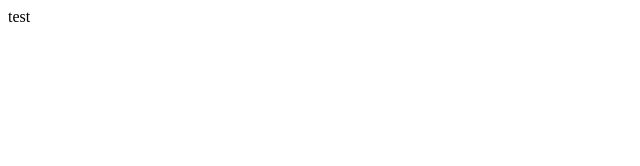
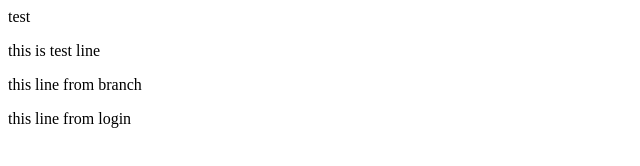
Before and after one commit to mohammad-masud/dummy, a plain HTML site: page index.html in a window 1280 px wide. Shown: the whole page, without its empty margins (0-640 px from the left). Drawn offline with Linux system fonts and the light colour scheme.

Commit message:
login added

```diff
--- a/index.html
+++ b/index.html
@@ -1 +1,3 @@
-test
+test <p>this is test line</p>
+<p>this line from branch</p>
+<p>this line from login</p>
```
